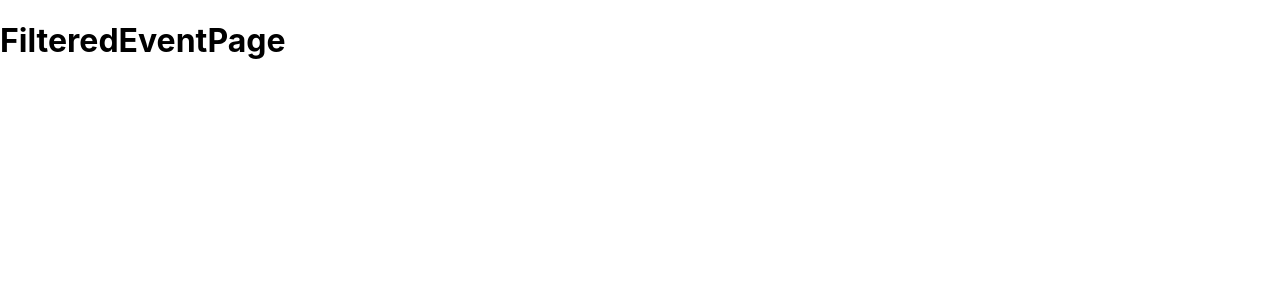
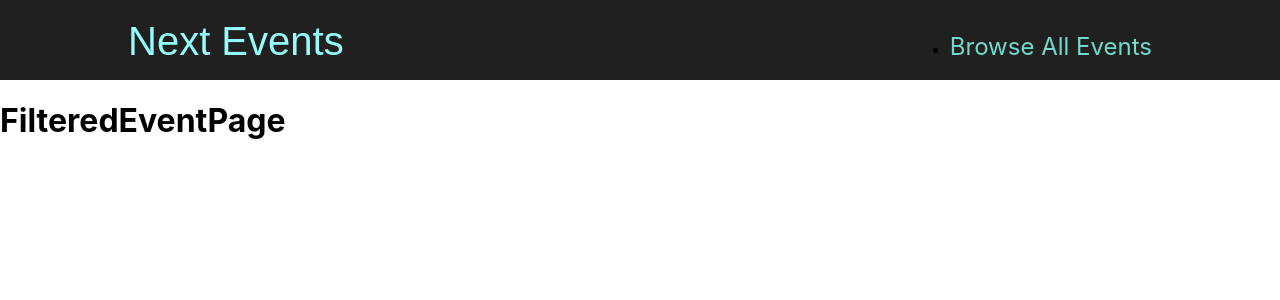
Before and after one commit to saurabhkhoshya/next-events, a Next.js app: page /events in a window 1280 px wide. Shown: the top 300 px of the page. Built offline with nearby package versions, Linux system fonts and the light colour scheme.

Commit message:
add layout

```diff
--- /dev/null
+++ b/components/layout/layout.js
@@ -0,0 +1,13 @@
+import { Fragment } from "react";
+import MainHeader from "./main-header";
+
+function Layout(props) {
+  return (
+    <Fragment>
+      <MainHeader />
+      <main>{props.children}</main>
+    </Fragment>
+  );
+}
+
+export default Layout;
--- /dev/null
+++ b/components/layout/main-header.js
@@ -0,0 +1,20 @@
+import Link from "next/link";
+import classes from "./main-header.module.css";
+function MainHeader() {
+  return (
+    <header className={classes.header}>
+      <div className={classes.logo}>
+        <Link href="/">Next Events</Link>
+      </div>
+      <nav className={classes.navigation}>
+        <ul>
+          <li>
+            <Link href="/events">Browse All Events</Link>
+          </li>
+        </ul>
+      </nav>
+    </header>
+  );
+}
+
+export default MainHeader;
--- /dev/null
+++ b/components/layout/main-header.module.css
@@ -0,0 +1,41 @@
+.header {
+  width: 100%;
+  display: flex;
+  justify-content: space-between;
+  align-items: baseline;
+  padding: 1rem 10%;
+  height: 5rem;
+  background-color: #202020;
+}
+
+.logo {
+  font-size: 1.5rem;
+  color: white;
+  font-family: "Fira", sans-serif;
+  height: 100%;
+  display: flex;
+  justify-content: center;
+  align-items: center;
+  color: #94fdfd;
+}
+
+.logo a {
+  text-decoration: none;
+  color: #94fdfd;
+}
+
+.navigation a {
+  text-decoration: none;
+  color: #74dacc;
+  font-size: 1rem;
+}
+
+@media (min-width: 768px) {
+  .logo {
+    font-size: 2.5rem;
+  }
+
+  .navigation a {
+    font-size: 1.5rem;
+  }
+}
--- a/pages/_app.js
+++ b/pages/_app.js
@@ -1,7 +1,12 @@
-import '../styles/globals.css'
+import Layout from "../components/layout/layout";
+import "../styles/globals.css";
 
 function MyApp({ Component, pageProps }) {
-  return <Component {...pageProps} />
+  return (
+    <Layout>
+      <Component {...pageProps} />
+    </Layout>
+  );
 }
 
-export default MyApp
+export default MyApp;
```
